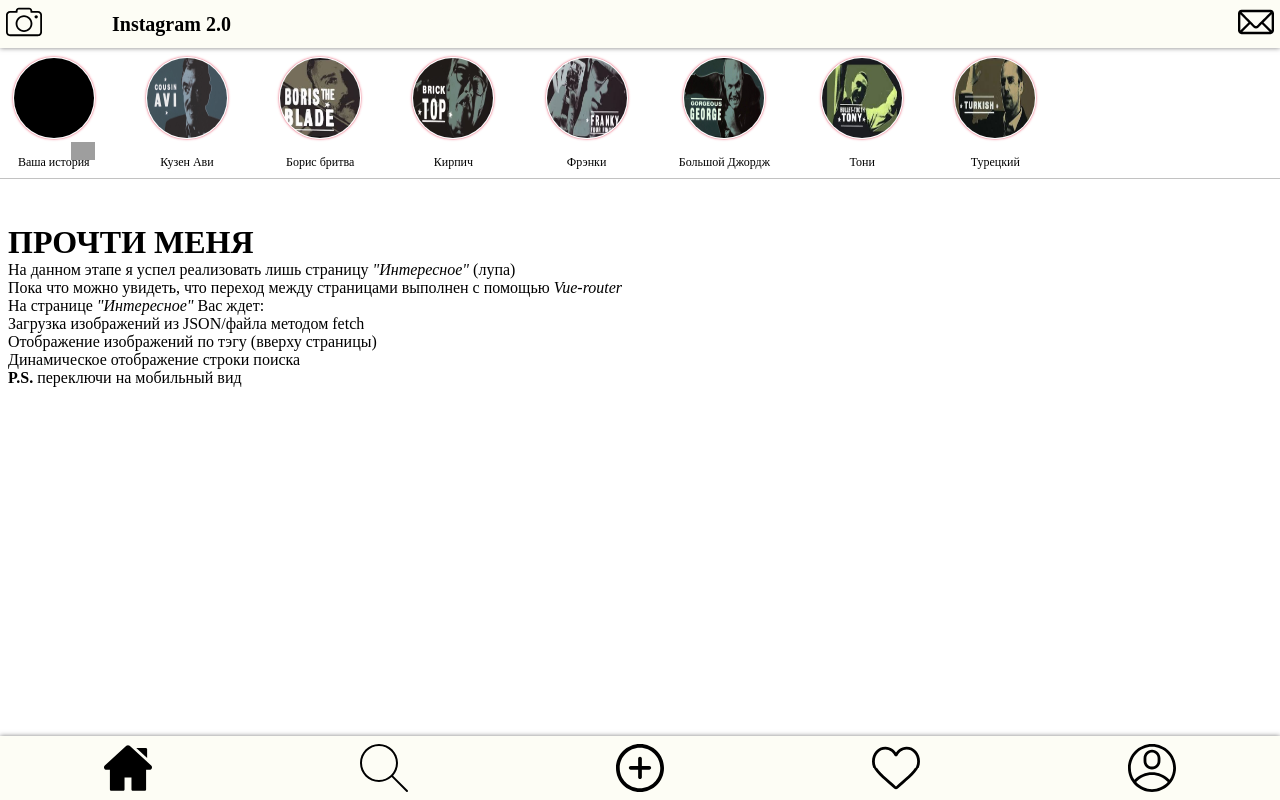
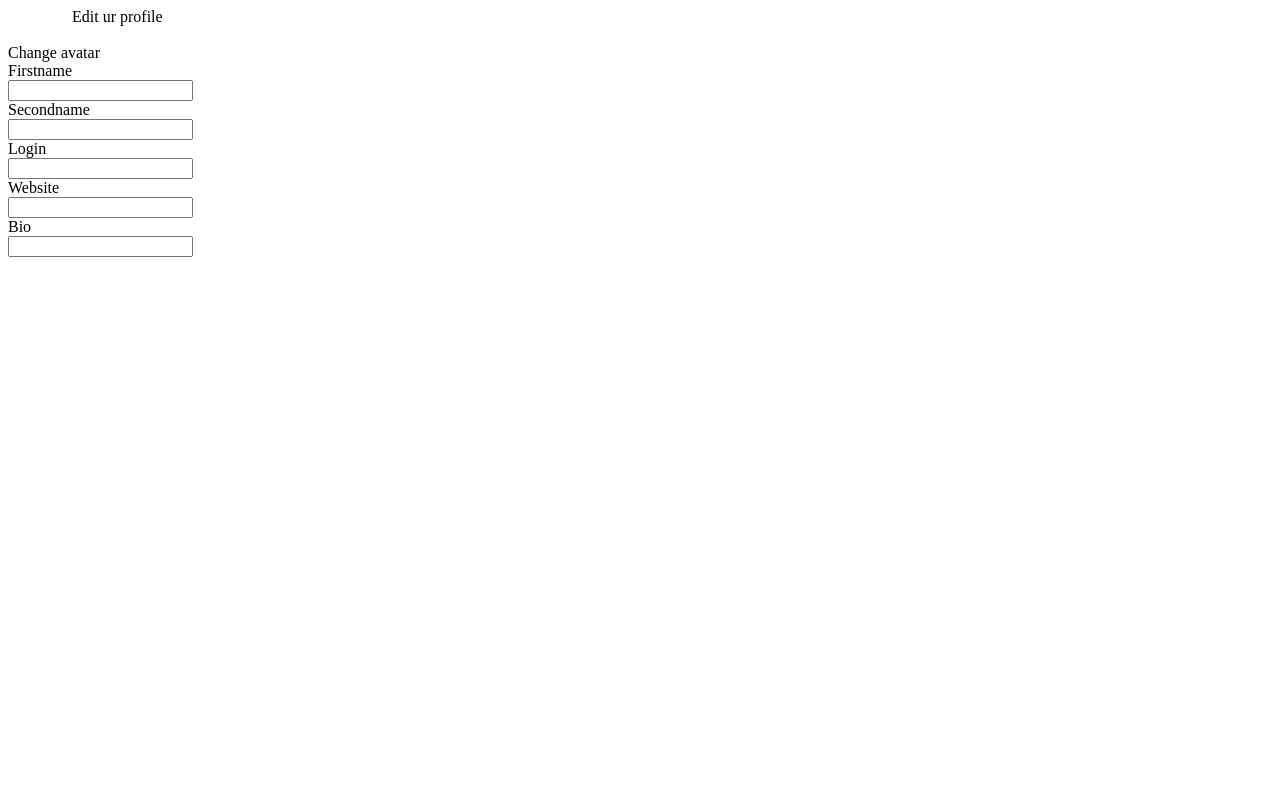
Before and after one commit to Dmitry-zh/kt-homework, a Vue app: page /edit in a window 1280 px wide. Before the commit this address led to /home. Built offline with nearby package versions, Linux system fonts and the light colour scheme; grey boxes are pictures that could not be loaded.

Commit message:
some commit 09-04-20

```diff
--- a/src/components/profileTop.vue
+++ b/src/components/profileTop.vue
@@ -27,7 +27,9 @@
     <div class="userName">{{user.name()}}</div>
     <div class="about"> {{user.bio}}
     </div>
-   <div class="edit"><a href="undefined.com">Edit profile</a></div>
+   <div class="edit">
+    <router-link tag="a" :to="{name: 'Edit'}">Edit profile</router-link>
+   </div>
    </div>
 </template>
 
--- a/src/router/index.js
+++ b/src/router/index.js
@@ -6,6 +6,7 @@
 import Interesting from '@/views/Interesting'
 import Profile from '@/views/Profile'
 import Upload from '@/views/Upload'
+import EdtProfile from '@/views/EdtProfile'
 Vue.use(VueRouter)
 
 const routes = [
@@ -40,6 +41,11 @@
     component: Upload
   },
   {
+    path: '/edit',
+    name: 'Edit',
+    component: EdtProfile
+  },
+  {
     path: '*',
     redirect: '/home'
   },
--- /dev/null
+++ b/src/views/EdtProfile.vue
@@ -0,0 +1,61 @@
+<template>
+ <div>
+  <div class="top">
+   <div class="cancel">
+    <img src="">
+   </div>
+   Edit ur profile
+   <div class="accept">
+    <img src="">
+   </div>
+  </div>
+  <div class="avatar">
+   <div class="avatarIco">
+    <img src="">
+   </div>
+   <div class="changeAvatar">
+    Change avatar
+   </div>
+  </div>
+  <div class="form">
+   <div class="fullName">
+    <div class="fieldLabel">
+     Firstname
+    </div>
+    <input class="halfInput">
+    <div class="fieldLabel">
+     Secondname
+    </div>
+    <input class="halfInput">
+   </div>
+   <div class="fieldLabel">
+    Login
+   </div>
+   <input>
+   <div class="fieldLabel">
+    Website
+   </div>
+   <input>
+   <div class="fieldLabel">
+    Bio
+   </div>
+   <input>
+  </div>
+
+</div>
+</template>
+
+<script>
+export default {
+
+}
+
+</script>
+
+<style scoped>
+.top {
+    display: grid;
+    grid-template-columns: 8vh 1fr 8vh;
+}
+
+</style>
```
Also changed, not shown: public/static/ico/accept.svg (added), public/static/ico/cancel.svg (added).
